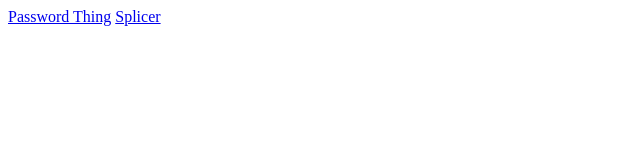
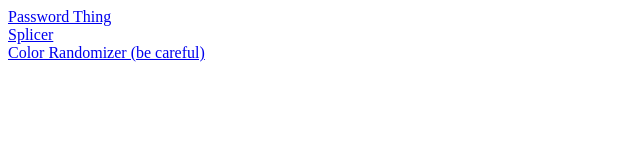
Before and after one commit to Darthleon/darthleon.github.io, a plain HTML site: page index.html in a window 1280 px wide. Shown: the whole page, without its empty margins (0-640 px from the left). Drawn offline with Linux system fonts and the light colour scheme.

Commit message:
Update index.html

```diff
--- a/index.html
+++ b/index.html
@@ -11,8 +11,8 @@
     window
   </script>
   <body>
-    <a href="passwordthing/index.html">Password Thing</a>
-    <a href="splicer/index.html">Splicer</a>
-    <a href="color_randomizer/index.html"Color Randomizer (be careful)</a>
+    <a href="passwordthing/index.html">Password Thing</a> <br>
+    <a href="splicer/index.html">Splicer</a><br>
+    <a href="color_randomizer/index.html">Color Randomizer (be careful)</a><br>
   </body>
 </html>
```
